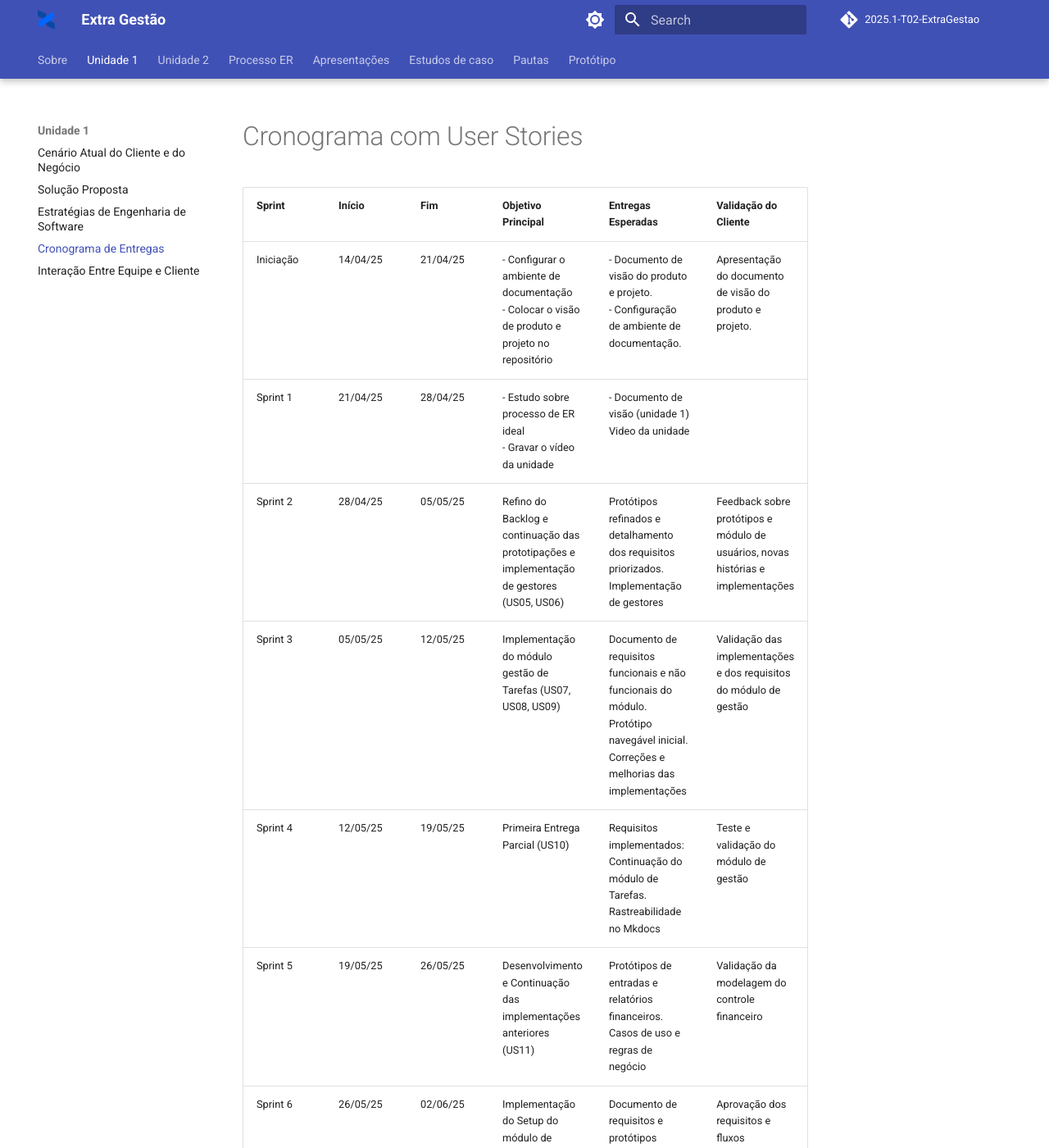
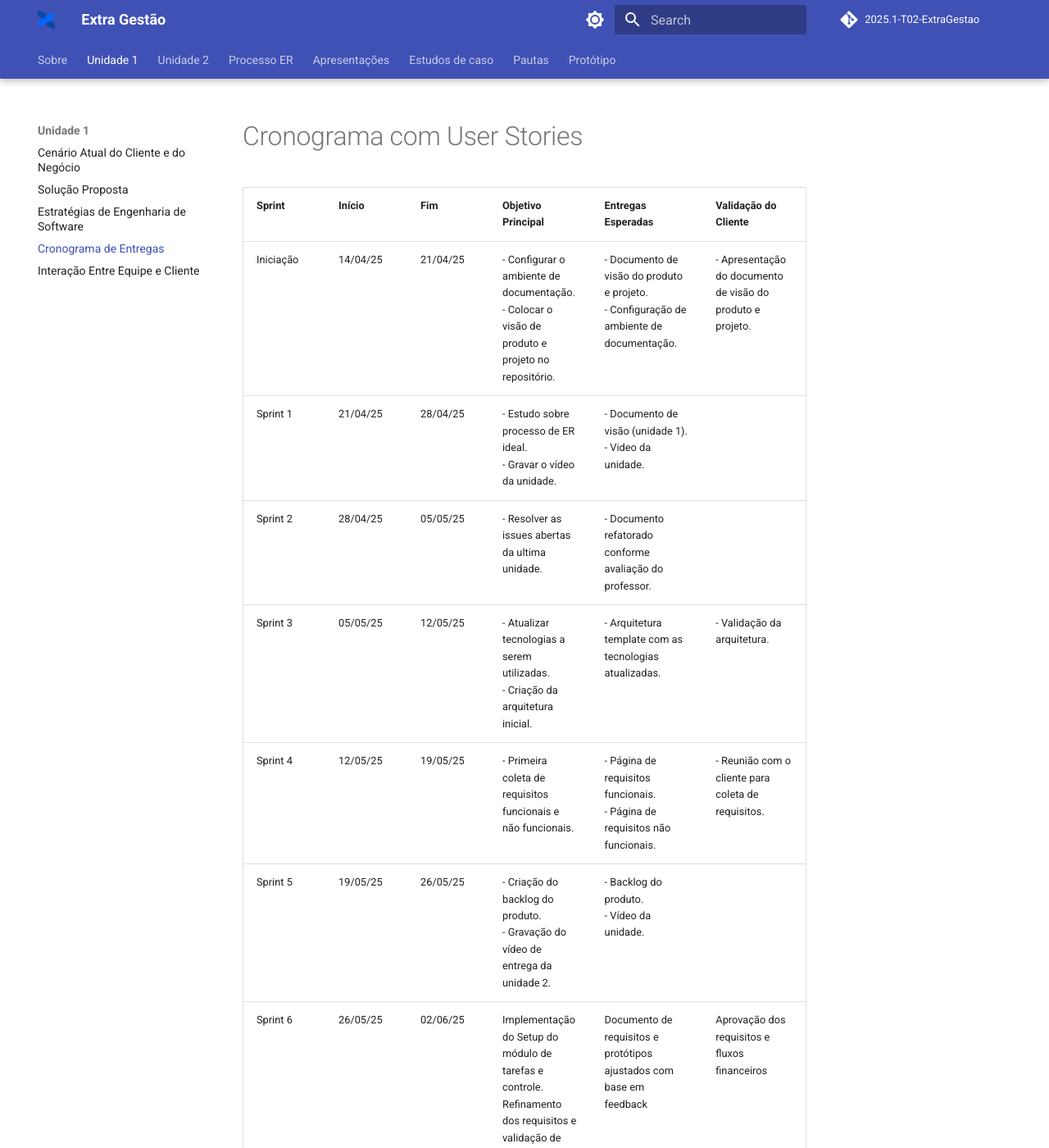
Before and after one commit to mdsreq-fga-unb/2025.1-T02-ExtraGestao, an MkDocs documentation site: the page built from docs/docs/vpp/crono-programa-de-entregas.md, in a window 1280 px wide and 1400 px high. Shown: the whole window at 82% size. Built offline with MkDocs 1.6.1 and Material for MkDocs 9.7.7, drawn with Linux system fonts in a browser that asks for light colours; comment, search, counter and statistics services are not loaded.

Commit message:
pauta 2, 3 ,4, cronograma até sprint 5

```diff
--- a/docs/docs/vpp/crono-programa-de-entregas.md
+++ b/docs/docs/vpp/crono-programa-de-entregas.md
@@ -2,12 +2,12 @@
 
 | Sprint     | Início     | Fim        | Objetivo Principal                                                        | Entregas Esperadas                                                                                     | Validação do Cliente                                     |
 |------------|------------|------------|----------------------------------------------------------------------------|--------------------------------------------------------------------------------------------------------|---------------------------------------------------------|
-| Iniciação  | 14/04/25   | 21/04/25 | - Configurar o ambiente de documentação<br> - Colocar o visão de produto e projeto no repositório              | - Documento de visão do produto e projeto.<br>- Configuração de ambiente de documentação. | Apresentação do documento de visão do produto e projeto. |
-| Sprint 1   | 21/04/25   | 28/04/25   |  - Estudo sobre processo de ER ideal <br>- Gravar o vídeo da unidade   |  - Documento de visão (unidade 1)<br> Video da unidade |    |
-| Sprint 2   | 28/04/25   | 05/05/25   | Refino do Backlog e continuação das prototipações e implementação de gestores (US05, US06) | Protótipos refinados e detalhamento dos requisitos priorizados.<br>Implementação de gestores            | Feedback sobre protótipos e módulo de usuários, novas histórias e implementações              |
-| Sprint 3   | 05/05/25   | 12/05/25   | Implementação do módulo gestão de Tarefas (US07, US08, US09)              | Documento de requisitos funcionais e não funcionais do módulo.<br>Protótipo navegável inicial.<br>Correções e melhorias das implementações | Validação das implementações e dos requisitos do módulo de gestão                             |
-| Sprint 4   | 12/05/25   | 19/05/25   | Primeira Entrega Parcial (US10)                                           | Requisitos implementados: Continuação do módulo de Tarefas.<br>Rastreabilidade no Mkdocs               | Teste e validação do módulo de gestão                                                        |
-| Sprint 5   | 19/05/25   | 26/05/25   | Desenvolvimento e Continuação das implementações anteriores (US11)        | Protótipos de entradas e relatórios financeiros.<br>Casos de uso e regras de negócio                   | Validação da modelagem do controle financeiro                                                |
+| Iniciação  | 14/04/25   | 21/04/25 | - Configurar o ambiente de documentação.<br> - Colocar o visão de produto e projeto no repositório.  | - Documento de visão do produto e projeto.<br>- Configuração de ambiente de documentação. | - Apresentação do documento de visão do produto e projeto. |
+| Sprint 1   | 21/04/25   | 28/04/25   |  - Estudo sobre processo de ER ideal. <br>- Gravar o vídeo da unidade.   |  - Documento de visão (unidade 1).<br> - Video da unidade. |    |
+| Sprint 2   | 28/04/25   | 05/05/25   |  - Resolver as issues abertas da ultima unidade.<br>   |  - Documento refatorado conforme avaliação do professor.  |    |
+| Sprint 3   | 05/05/25   | 12/05/25   |  - Atualizar tecnologias a serem utilizadas.<br>- Criação da arquitetura inicial. | - Arquitetura template com as tecnologias atualizadas. |  - Validação da arquitetura.    |
+| Sprint 4   | 12/05/25   | 19/05/25   | - Primeira coleta de requisitos funcionais e não funcionais. | - Página de requisitos funcionais.<br> - Página de requisitos não funcionais.    |  - Reunião com o cliente para coleta de requisitos.  |
+| Sprint 5   | 19/05/25   | 26/05/25   | - Criação do backlog do produto.<br> - Gravação do vídeo de entrega da unidade 2.  |  - Backlog do produto. <br> - Vídeo da unidade.  |     |
 | Sprint 6   | 26/05/25   | 02/06/25   | Implementação do Setup do módulo de tarefas e controle.<br>Refinamento dos requisitos e validação de regras do Controle Financeiro (US12) | Documento de requisitos e protótipos ajustados com base em feedback                                    | Aprovação dos requisitos e fluxos financeiros                                                |
 | Sprint 7   | 02/06/25   | 09/06/25   | Última implementação do módulo de tarefas (US13, US14)                    | Implementação inicial.<br>Rastreabilidade dos requisitos implementados                                 | Validação da funcionalidade com base nos requisitos documentados                              |
 | Sprint 8   | 09/06/25   | 16/06/25   | Segunda Entrega Parcial (US15)                                            | Módulos: usuários, gestores e tarefas concluídos.<br>Requisitos atualizados e rastreados               | Testes com usuários e coleta de feedback                                                     |
```
Also changed, not shown: docs/docs/pautas/pauta2.md (added, +29 -0 lines), docs/docs/pautas/pauta3.md (added, +32 -0 lines), docs/docs/pautas/pauta4.md (added, +25 -0 lines).
